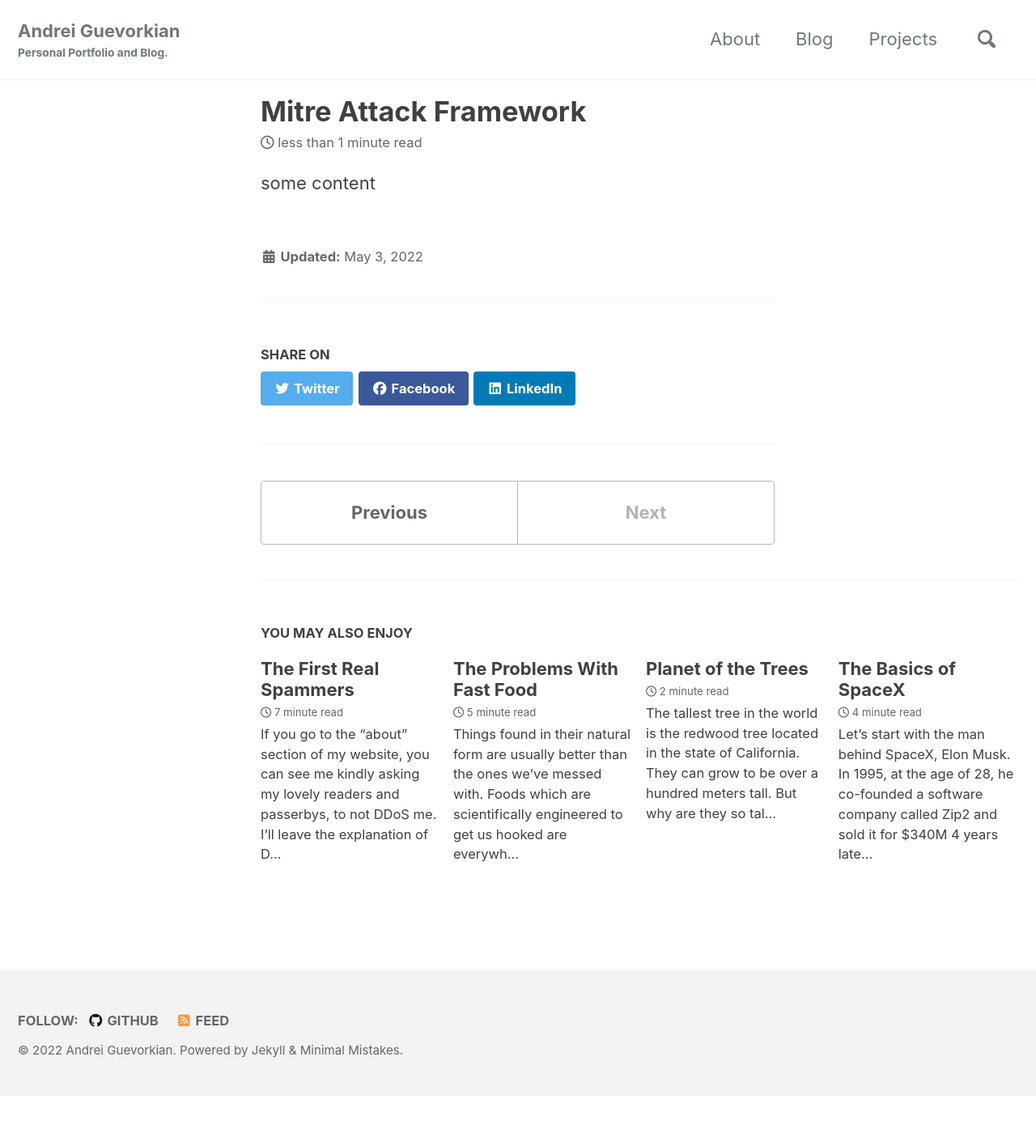
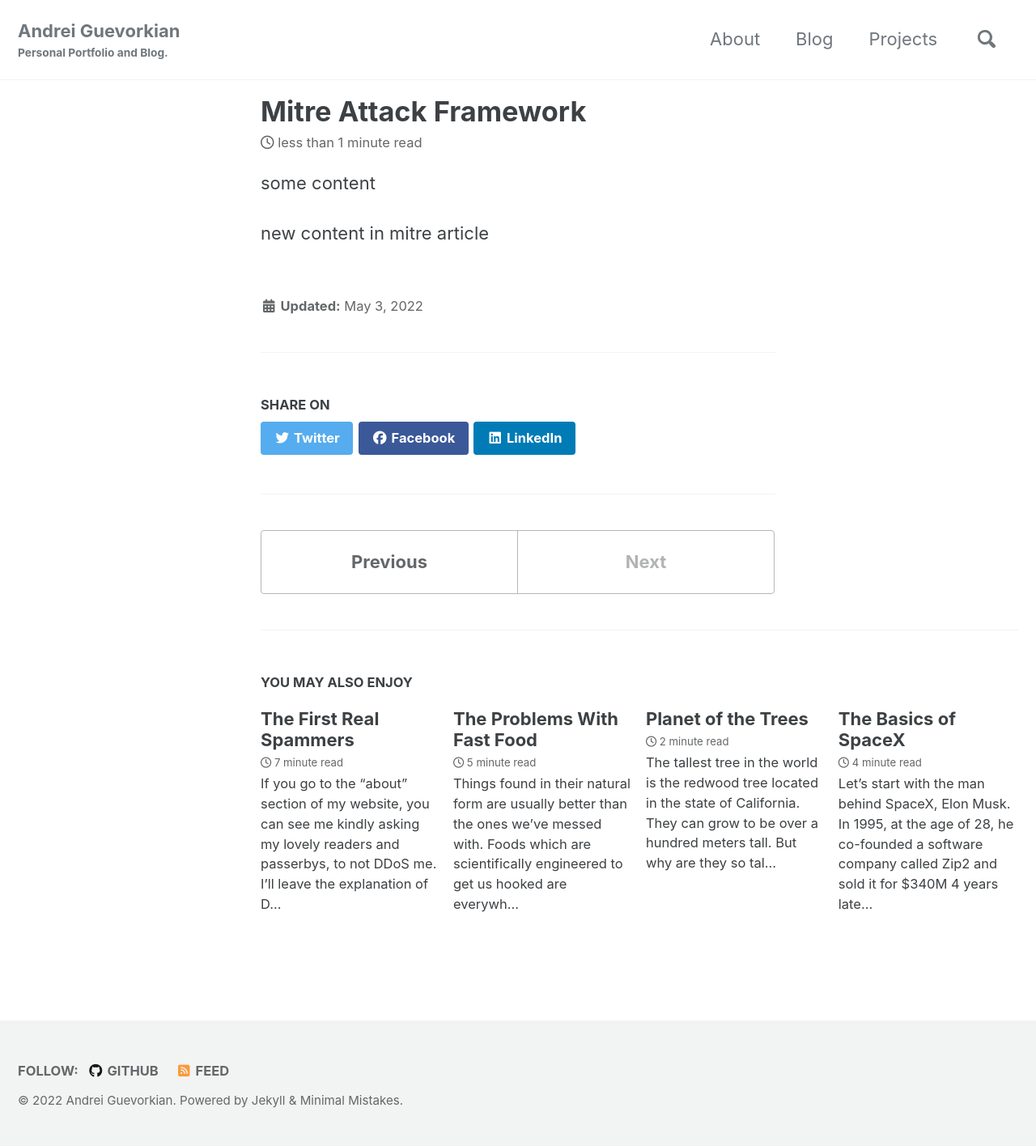
Before and after one commit to andreigue/andreigue.github.io, a Jekyll site: the page built from _posts/2022-05-03-mitre-attack-framework.md, in a window 1280 px wide. Shown: the whole page at 81% size. Built offline with Jekyll 4.4.1, drawn with Linux system fonts in a browser that asks for light colours; cached includes are drawn as plain includes; nearby versions of some CDN libraries; before the commit the page ends 1354 px from its top, so only the background shows below that.

Commit message:
added content in mitre test

```diff
--- a/_posts/2022-05-03-mitre-attack-framework.md
+++ b/_posts/2022-05-03-mitre-attack-framework.md
@@ -1,2 +1,4 @@
 
 some content
+
+new content in mitre article
```
